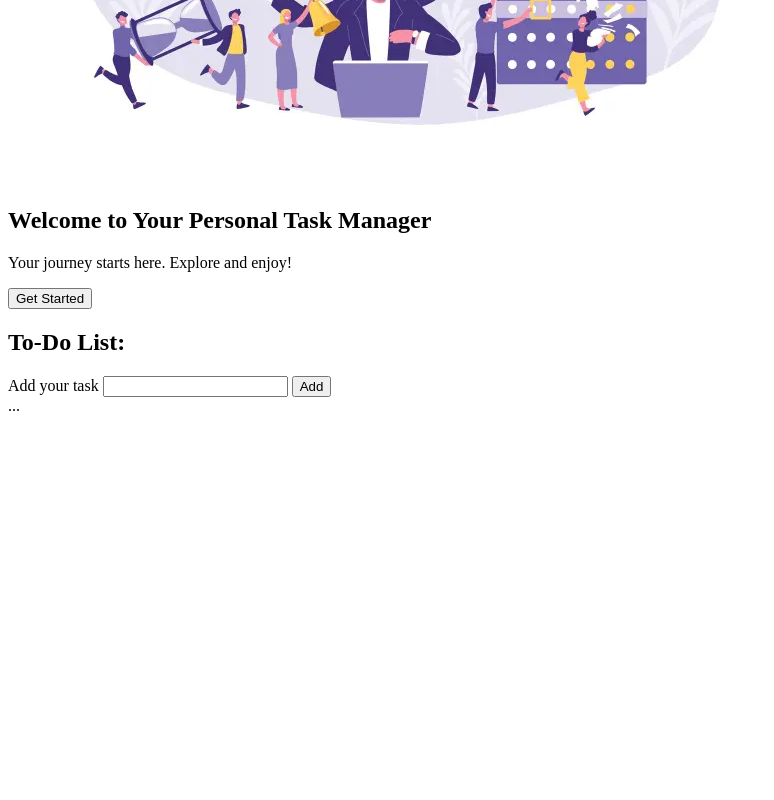
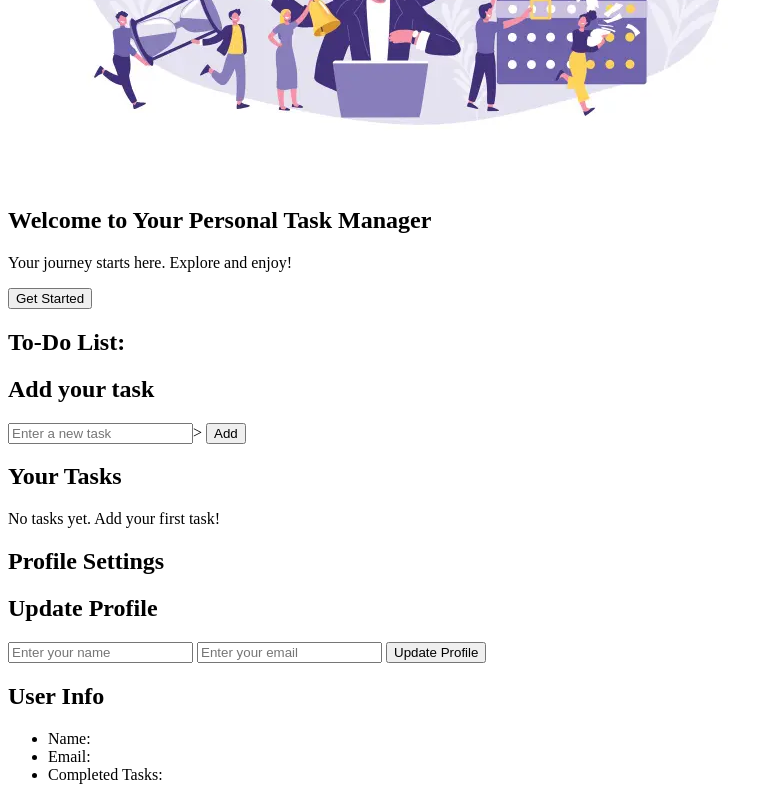
Before and after one commit to malakzieneddine-byte/Tasks-App, a plain HTML site: page index.html in a window 1280 px wide. Shown: the part 380-1180 px from the top of the page, without its empty margins (0-774 px from the left). Before the commit the page ends 803 px from the top, so only its background shows below. Drawn offline with Linux system fonts and the light colour scheme.

Commit message:
completed html code

```diff
--- a/index.html
+++ b/index.html
@@ -4,7 +4,7 @@
 <head>
     <meta charset="UTF-8">
     <meta name="viewport" content="width=device-width, initial-scale=1.0">
-    <title>Document</title>
+    <title>Task App</title>
 </head>
 
 <body>
@@ -25,14 +25,45 @@
     </section>
 
     <section class="tasks">
-        <h2>To-Do List:</h2>
-        <form>
-            <label for="task">Add your task</label>
-            <input type="text" id="task">
-            <button>Add</button>
+        <h1>To-Do List:</h1>
+        <h2>Add your task</h2>
+        <form id="taskForm" class="task-form">
+            <input type="text" id="task" placeholder="Enter a new task" required>>
+            <button type="submit" id="addbutton">Add</button>
         </form>
     </section>
-    <section class="settings">...</section>
+
+    <section class="task-list">
+        <h2>Your Tasks</h2>
+        <div id="taskList" class="task-list">
+
+        </div>
+        <div id="emptyState" class="empty-state">
+            <p>No tasks yet. Add your first task!</p>
+        </div>
+
+    </section>
+    <section class="settings">
+        <h1>Profile Settings</h1>
+
+        <h2>Update Profile</h2>
+        <form id="Profile" class="update-profile">
+            <input type="text" name="name" id="name" placeholder="Enter your name" required>
+            <input type="text" name="email" id="email" placeholder="Enter your email" required>
+            <button type="submit">Update Profile</button>
+        </form>
+
+        <h2>User Info</h2>
+        <ul>
+            <li>Name: </li>
+            <li>Email: </li>
+            <li>Completed Tasks: </li>
+
+
+
+        </ul>
+
+    </section>
 
 </body>
 
```
